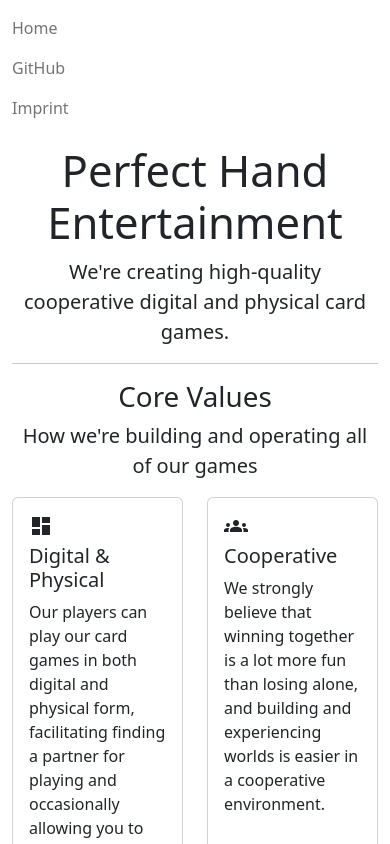
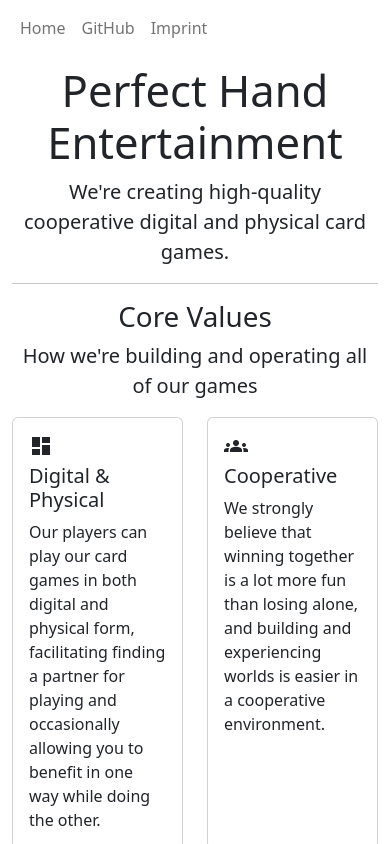
Before and after one commit to perfect-hand/website, a Vue app: page / in a window 390 px wide. Shown: the top 844 px of the page. Built offline with nearby package versions, Linux system fonts and the light colour scheme.

Commit message:
Remove nav bar responsive collapsing.

```diff
--- a/src/App.vue
+++ b/src/App.vue
@@ -5,7 +5,7 @@ import { RouterLink, RouterView } from "vue-router";
 <template>
   <header>
     <div>
-      <nav class="navbar navbar-expand-lg">
+      <nav class="navbar navbar-expand">
         <div class="container-fluid">
           <ul class="navbar-nav me-auto mb-2 mb-lg-0">
             <li class="nav-item">
```
